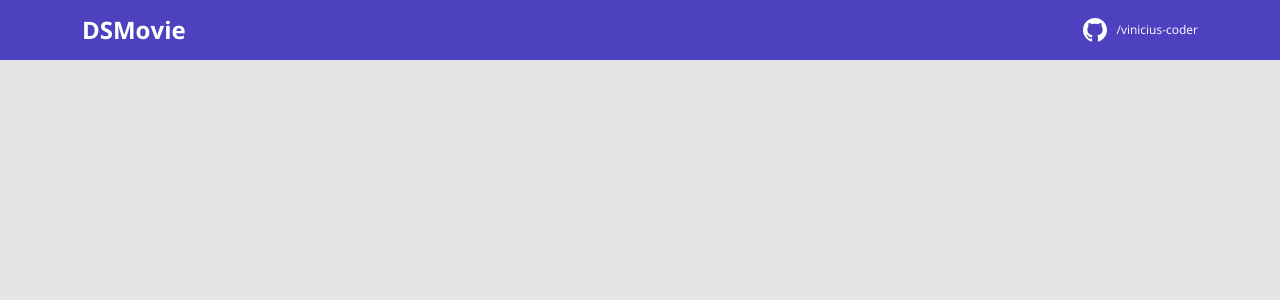
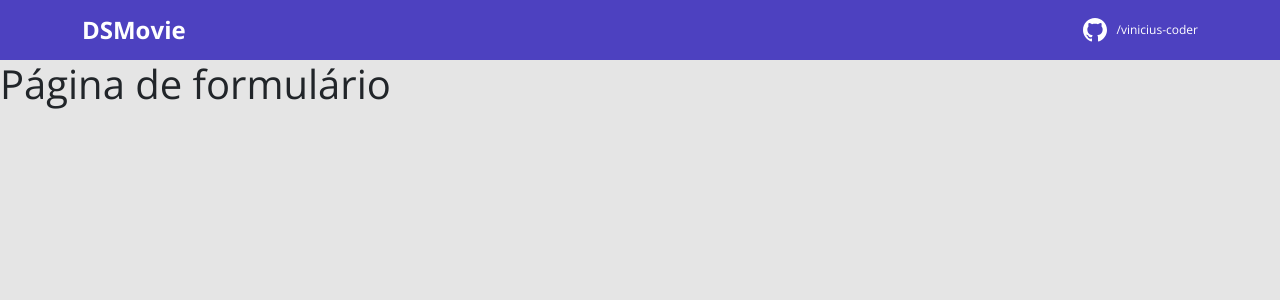
Before and after one commit to vinicius-coder/dsmovie, a React (Create React App) app in the folder frontend/: page /form/1 in a window 1280 px wide. Shown: the top 300 px of the page. Built offline with nearby package versions, Linux system fonts and the light colour scheme.

Commit message:
Add Routes

```diff
--- a/frontend/package.json
+++ b/frontend/package.json
@@ -10,9 +10,11 @@
     "@types/node": "^16.7.13",
     "@types/react": "^17.0.20",
     "@types/react-dom": "^17.0.9",
+    "@types/react-router-dom": "5.3.2",
     "bootstrap": "5.1.3",
     "react": "^17.0.2",
     "react-dom": "^17.0.2",
+    "react-router-dom": "6.2.1",
     "react-scripts": "5.0.0",
     "typescript": "^4.4.2",
     "web-vitals": "^2.1.0"
--- a/frontend/src/App.tsx
+++ b/frontend/src/App.tsx
@@ -1,9 +1,23 @@
-import { Navbar } from "./components/Navbar";
-
+import {
+  BrowserRouter,
+  Routes,
+  Route
+} from "react-router-dom";
+import { Listing } from 'pages/Listing';
+import { Form } from 'pages/Form';
+import { Navbar } from "components/Navbar";
 
 function App() {
   return (
-    <Navbar />
+    <BrowserRouter>
+      <Navbar />
+      <Routes>
+        <Route path="/" element={<Listing />} />
+        <Route path="/form">
+          <Route path=":movieId" element={<Form />} />
+        </Route>
+      </Routes>
+    </BrowserRouter>
   );
 }
 
--- /dev/null
+++ b/frontend/src/pages/Form/index.tsx
@@ -0,0 +1,5 @@
+export function Form() {
+    return (
+        <h1>Página de formulário</h1>
+    )
+}
--- /dev/null
+++ b/frontend/src/pages/Listing/index.tsx
@@ -0,0 +1,5 @@
+export function Listing() {
+    return (
+        <h1>Página de listagem</h1>
+    );
+}
```
Also changed, not shown: 1 other file (tests, documents, lock files or other folders).
